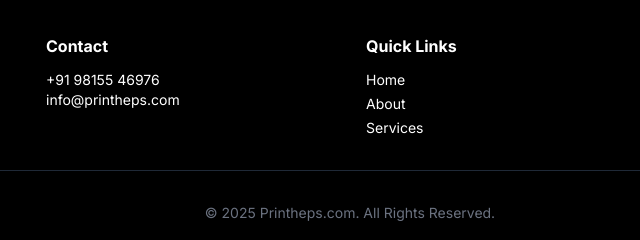
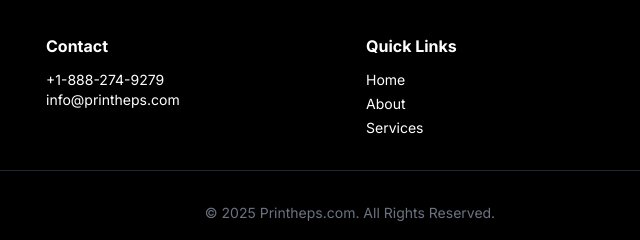
Before and after one commit to salzber/printheps.com, a plain HTML site: page contact.html in a window 1280 px wide. Shown: the part 1952-2192 px from the top of the page, 290-930 px from the left. Drawn offline with nearby package versions, Linux system fonts and the light colour scheme.

Commit message:
Update contact.html

```diff
--- a/contact.html
+++ b/contact.html
@@ -283,7 +283,7 @@
             </div>
             <div>
                 <h3 class="font-bold mb-3">Contact</h3>
-                <p class="text-sm">+91 98155 46976</p>
+                <p class="text-sm">+1-888-274-9279</p>
                 <p class="text-sm">info@printheps.com</p>
             </div>
             <div>
@@ -350,4 +350,5 @@
     </script>
 </body>
 
+
 </html>
```
